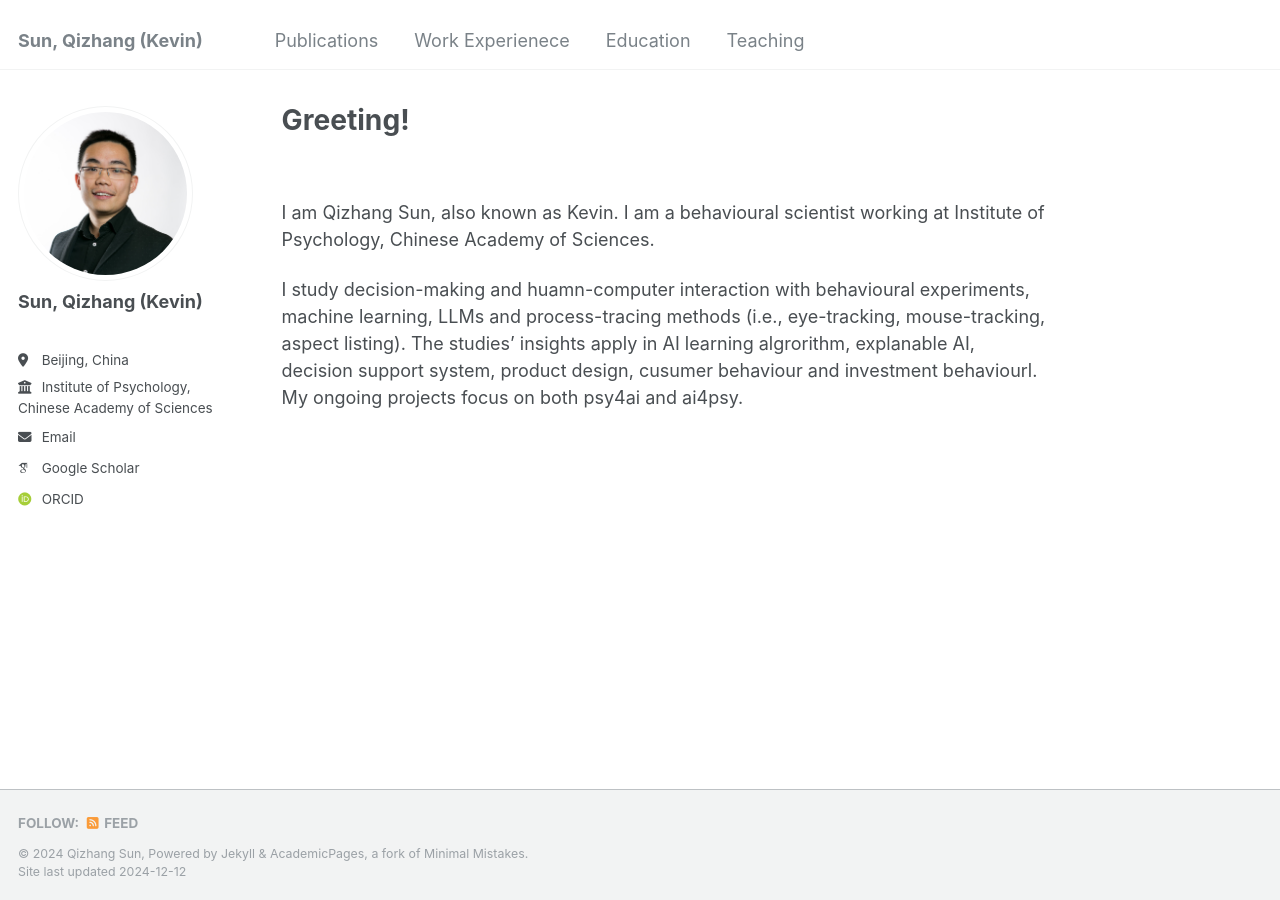
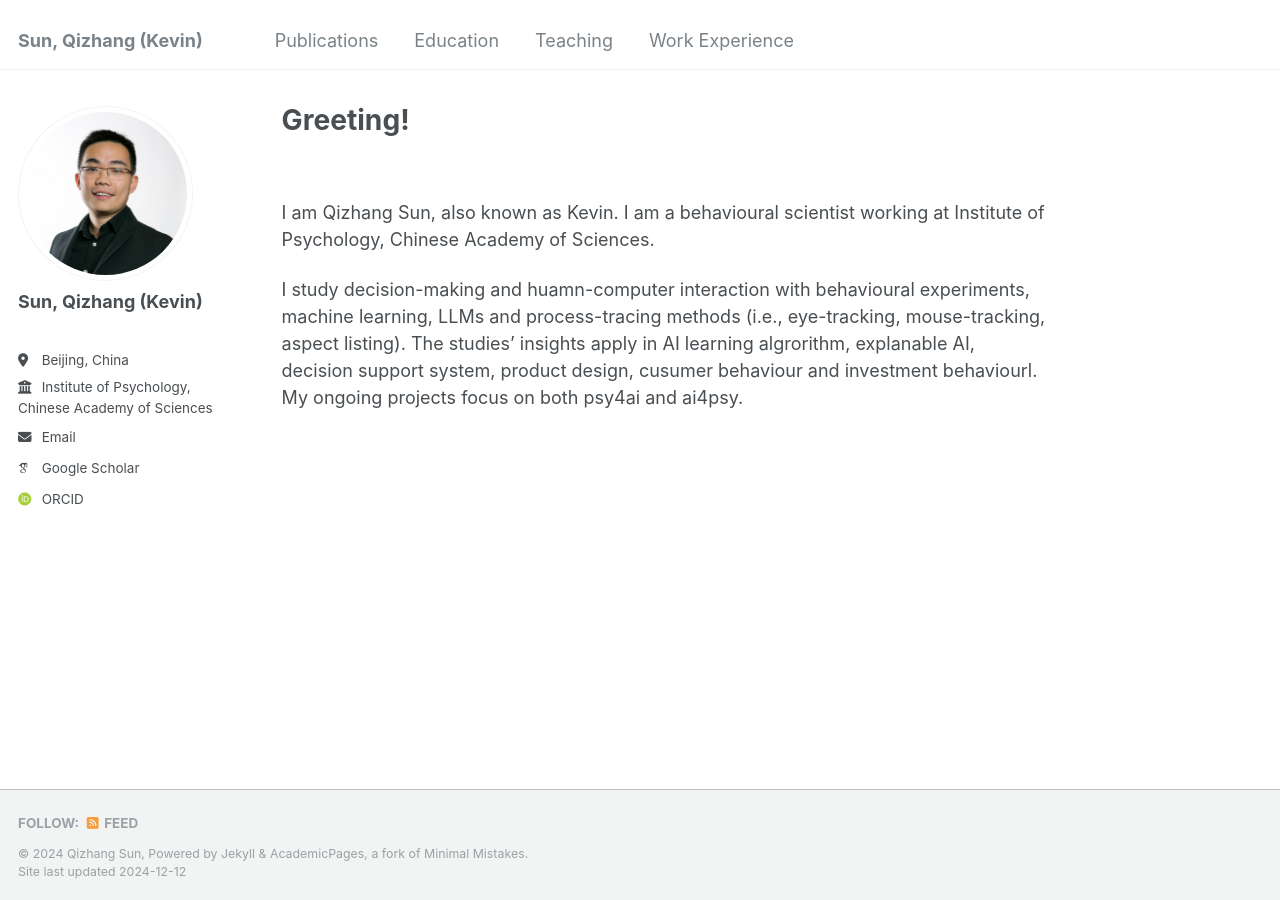
Before and after one commit to KevinSun2811/KevinSun2811.github.io, a Jekyll site: the page built from _pages/about.md, in a window 1280 px wide. Built offline with Jekyll 4.4.1, drawn with Linux system fonts in a browser that asks for light colours; some web fonts are replaced; a file with an impossible date is left out.

Commit message:
fix attempt

```diff
--- a/_data/navigation.yml
+++ b/_data/navigation.yml
@@ -8,16 +8,14 @@ main:
   - title: "Publications"
     url: /publications/
 
-  - title: "Work Experienece"
-    url: /portfolio/
-
   - title: "Education"
     url: /talks/
 
   - title: "Teaching"
     url: /teaching/
 
-
+  - title: "Work Experience"
+    url: /portfolio/
 
 #  - title: "Blog Posts"
 #    url: /year-archive/
--- a/_includes/archive-single.html
+++ b/_includes/archive-single.html
@@ -49,7 +49,9 @@
     {% if post.excerpt and site.read_more != 'enabled' %}
     <p class="archive__item-excerpt" itemprop="description">{{ post.excerpt | markdownify }}</p>
     {% elsif post.excerpt and site.read_more == 'enabled' %}
-    <p class="archive__item-excerpt" itemprop="description"><p>{{ post.excerpt | markdownify | remove: '<p>' | remove: '</p>' }}<strong><a href="{{ base_path }}{{ post.url }}" rel="permalink"> Read more</a></strong></p></p>
+    <p class="archive__item-excerpt" itemprop="description">
+      <p>{{ post.excerpt | markdownify | remove: '<p>' | remove: '</p>' }}<strong><a href="{{ base_path }}{{ post.url }}" rel="permalink"> Read more</a></strong></p>
+    </p>
     {% endif %}
 
     {% if post.citation and post.paperurl and post.slidesurl %}
```
